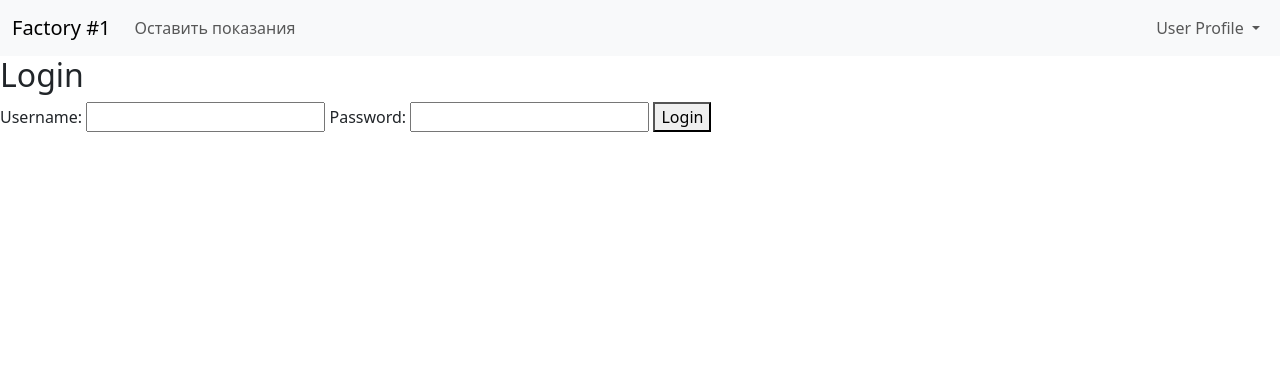
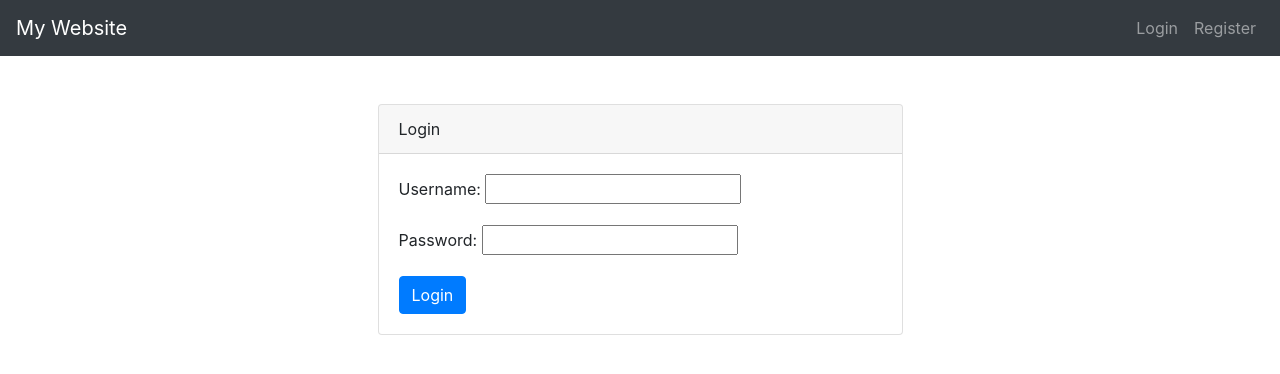
Before and after one commit to evergreen-96/webfactory, a Django app: page /login/ in a window 1280 px wide. Shown: the top 374 px of the page. Run offline with Django 4.2, Linux system fonts and the light colour scheme; some libraries are stand-ins or nearby versions.

Commit message:
good htmls

```diff
--- a/webapp/core/templates/base.html
+++ b/webapp/core/templates/base.html
@@ -1,64 +1,45 @@
-<!doctype html>
-<html lang="ru">
+<!DOCTYPE html>
+<html lang="en">
 <head>
-    <meta charset="utf-8">
-    <meta name="viewport" content="width=device-width, initial-scale=1">
-    <title>
-        {% block title %} {% endblock %}
-    </title>
-    <link href="https://cdn.jsdelivr.net/npm/bootstrap@5.3.0/dist/css/bootstrap.min.css" rel="stylesheet"
-          integrity="sha384-9ndCyUaIbzAi2FUVXJi0CjmCapSmO7SnpJef0486qhLnuZ2cdeRhO02iuK6FUUVM" crossorigin="anonymous">
+    <!-- ... мета-данные и заголовок ... -->
+    <link rel="stylesheet" href="https://stackpath.bootstrapcdn.com/bootstrap/4.5.2/css/bootstrap.min.css">
 </head>
 <body>
-<header>
-    <nav class="navbar navbar-expand-lg navbar-light bg-light">
-        <div class="container-fluid">
-            <!-- Navbar brand/logo -->
-            <a class="navbar-brand" href="#">Factory #1</a>
-            <a>     {{ profile.username }} {{ profile.first_name }} {{ profile.last_name }}</a>
-            <!-- Navbar toggler for responsive menu -->
-            <button class="navbar-toggler" type="button" data-bs-toggle="collapse" data-bs-target="#navbarNav"
-                    aria-controls="navbarNav" aria-expanded="false" aria-label="Toggle navigation">
-                <span class="navbar-toggler-icon"></span>
-            </button>
-
-            <!-- Navbar links -->
-            <div class="collapse navbar-collapse" id="navbarNav">
-                <ul class="navbar-nav me-auto">
-                    <!-- Add your other navigation links here -->
+    <nav class="navbar navbar-expand-lg navbar-dark bg-dark">
+        <a class="navbar-brand" href="/">My Website</a>
+        <button class="navbar-toggler" type="button" data-toggle="collapse" data-target="#navbarNav" aria-controls="navbarNav" aria-expanded="false" aria-label="Toggle navigation">
+            <span class="navbar-toggler-icon"></span>
+        </button>
+        <div class="collapse navbar-collapse" id="navbarNav">
+            <ul class="navbar-nav ml-auto">
+                {% if user.is_authenticated %}
                     <li class="nav-item">
-                        <a class="nav-link" href="#">Оставить показания</a>
+                        <span class="navbar-text">
+                            Welcome, {{ user.username }}!
+                        </span>
                     </li>
-                    <!-- ... more links ... -->
-                </ul>
-
-                <!-- User Profile Dropdown -->
-                <ul class="navbar-nav">
-                    <li class="nav-item dropdown">
-                        <a class="nav-link dropdown-toggle" href="#" id="navbarDropdown" role="button"
-                           data-bs-toggle="dropdown" aria-expanded="false">
-                            User Profile
-                        </a>
-                        <ul class="dropdown-menu" aria-labelledby="navbarDropdown">
-                            <!-- Add dropdown items here, like profile, settings, logout, etc. -->
-                            <li><a class="dropdown-item" href="#">Profile</a></li>
-                            <li><a class="dropdown-item" href="#">Settings</a></li>
-                            <li>
-                                <hr class="dropdown-divider">
-                            </li>
-                            <li><a class="dropdown-item" href="/logout">Logout</a></li>
-                        </ul>
+                    <li class="nav-item">
+                        <a class="nav-link" href="{% url 'logout' %}">Logout</a>
                     </li>
-                </ul>
-            </div>
+                {% else %}
+                    <li class="nav-item">
+                        <a class="nav-link" href="{% url 'login' %}">Login</a>
+                    </li>
+                    <li class="nav-item">
+                        <a class="nav-link" href="{% url 'register' %}">Register</a>
+                    </li>
+                {% endif %}
+            </ul>
         </div>
     </nav>
-</header>
 
-{% block content %} {% endblock %}
-<script src="https://cdn.jsdelivr.net/npm/bootstrap@5.3.0/dist/js/bootstrap.bundle.min.js"
-        integrity="sha384-geWF76RCwLtnZ8qwWowPQNguL3RmwHVBC9FhGdlKrxdiJJigb/j/68SIy3Te4Bkz"
-        crossorigin="anonymous"></script>
+    <div class="container mt-4">
+        {% block content %}
+        {% endblock %}
+    </div>
+
+    <script src="https://code.jquery.com/jquery-3.5.1.slim.min.js"></script>
+    <script src="https://cdn.jsdelivr.net/npm/@popperjs/core@2.9.1/dist/umd/popper.min.js"></script>
+    <script src="https://stackpath.bootstrapcdn.com/bootstrap/4.5.2/js/bootstrap.min.js"></script>
 </body>
-
 </html>
--- a/webapp/core/templates/include/login.html
+++ b/webapp/core/templates/include/login.html
@@ -1,11 +1,29 @@
 {% extends 'base.html' %}
 
+{% block title %}Login{% endblock %}
+
 {% block content %}
-  <h2>Login</h2>
-  <form method="post">
-    {% csrf_token %}
-    {{ form.username.label_tag }} {{ form.username }}
-    {{ form.password.label_tag }} {{ form.password }}
-    <button type="submit">Login</button>
-  </form>
+<div class="container mt-5">
+    <div class="row justify-content-center">
+        <div class="col-md-6">
+            <div class="card">
+                <div class="card-header">Login</div>
+                <div class="card-body">
+                    <form method="post">
+                        {% csrf_token %}
+                        <div class="form-group">
+                            {{ form.username.label_tag }}
+                            {{ form.username }}
+                        </div>
+                        <div class="form-group">
+                            {{ form.password.label_tag }}
+                            {{ form.password }}
+                        </div>
+                        <button type="submit" class="btn btn-primary">Login</button>
+                    </form>
+                </div>
+            </div>
+        </div>
+    </div>
+</div>
 {% endblock %}
--- a/webapp/core/urls.py
+++ b/webapp/core/urls.py
@@ -5,7 +5,7 @@ from django.urls import path
 from core.views import produced_model_list, produced_new, register, custom_login, logout_redirect
 
 urlpatterns = [
-    path('1/', produced_model_list, name='produced_model_list'),
+    path('', produced_model_list, name='produced_model_list'),
     path('new/', produced_new, name='produced_new'),
     path('register/', register, name='register'),
     path('login/', custom_login, name='login'),
--- a/webapp/core/views.py
+++ b/webapp/core/views.py
@@ -34,7 +34,7 @@ def register(request):
             user = form.save()
             user.set_password(raw_password=password)
             user.save()
-            return HttpResponse(status=200)
+            return redirect('login')
     else:
         form = RegistrationForm()
     return render(request, 'include/register.html', {'form': form,
```
Also changed, not shown: webapp/core/templates/include/content.html (+9 -6 lines), webapp/core/templates/include/register.html (+23 -6 lines).
